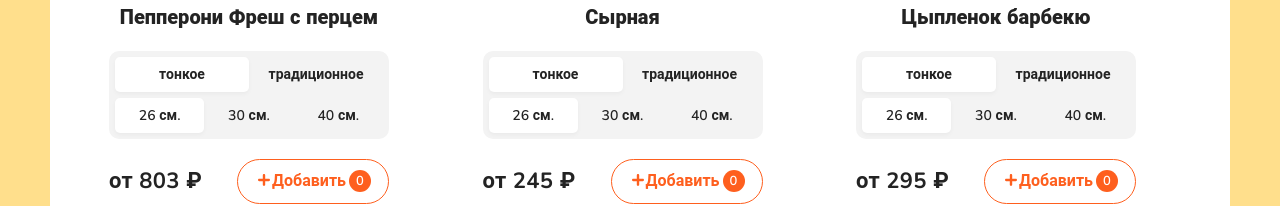
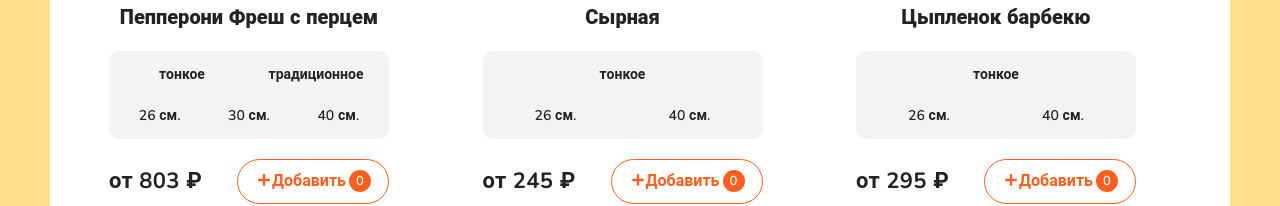
Before and after one commit to pavelzolotin/pizza-react-app, a React (Create React App) app: page / in a window 1280 px wide. Shown: the part 570-776 px from the top of the page. Built offline with nearby package versions, Linux system fonts and the light colour scheme.

Commit message:
add extra props for pizza component

```diff
--- a/src/components/app/App.jsx
+++ b/src/components/app/App.jsx
@@ -13,16 +13,19 @@ function App() {
                 <div className="container">
                     <div className="content__top">
                         <Categories/>
-                       <Sort/>
+                        <Sort/>
                     </div>
                     <h2 className="content__title">Все пиццы</h2>
                     <div className="content__items">
                         {
-                            pizzas.map(obj => <PizzaBlock
-                                title={obj.title}
-                                price={obj.price}
-                                imageUrl={obj.imageUrl}
-                            />
+                            pizzas.map(obj =>
+                                <PizzaBlock
+                                    imageUrl={obj.imageUrl}
+                                    title={obj.title}
+                                    types={obj.types}
+                                    sizes={obj.sizes}
+                                    price={obj.price}
+                                />
                             )
                         }
                     </div>
--- a/src/components/pizza-block/PizzaBlock.jsx
+++ b/src/components/pizza-block/PizzaBlock.jsx
@@ -1,6 +1,8 @@
 import { useState } from 'react';
 
-function PizzaBlock({title, price, imageUrl}) {
+function PizzaBlock({title, price, imageUrl, sizes, types}) {
+
+    const typeNames = ['тонкое', 'традиционное']
     const [pizzaCount, setPizzaCount] = useState(0);
 
     const onClickAddButton = () => {
@@ -17,14 +19,14 @@ function PizzaBlock({title, price, imageUrl}) {
             <h4 className="pizza-block__title">{title}</h4>
             <div className="pizza-block__selector">
                 <ul>
-                    <li className="active">тонкое</li>
-                    <li>традиционное</li>
+                    {
+                        types.map(typeID => <li>{typeNames[typeID]}</li>)
+                    }
                 </ul>
                 <ul>
-                    <li className="active">26 см.
-                    </li>
-                    <li>30 см.</li>
-                    <li>40 см.</li>
+                    {
+                        sizes.map(size => <li>{size} см.</li>)
+                    }
                 </ul>
             </div>
             <div className="pizza-block__bottom">
```
